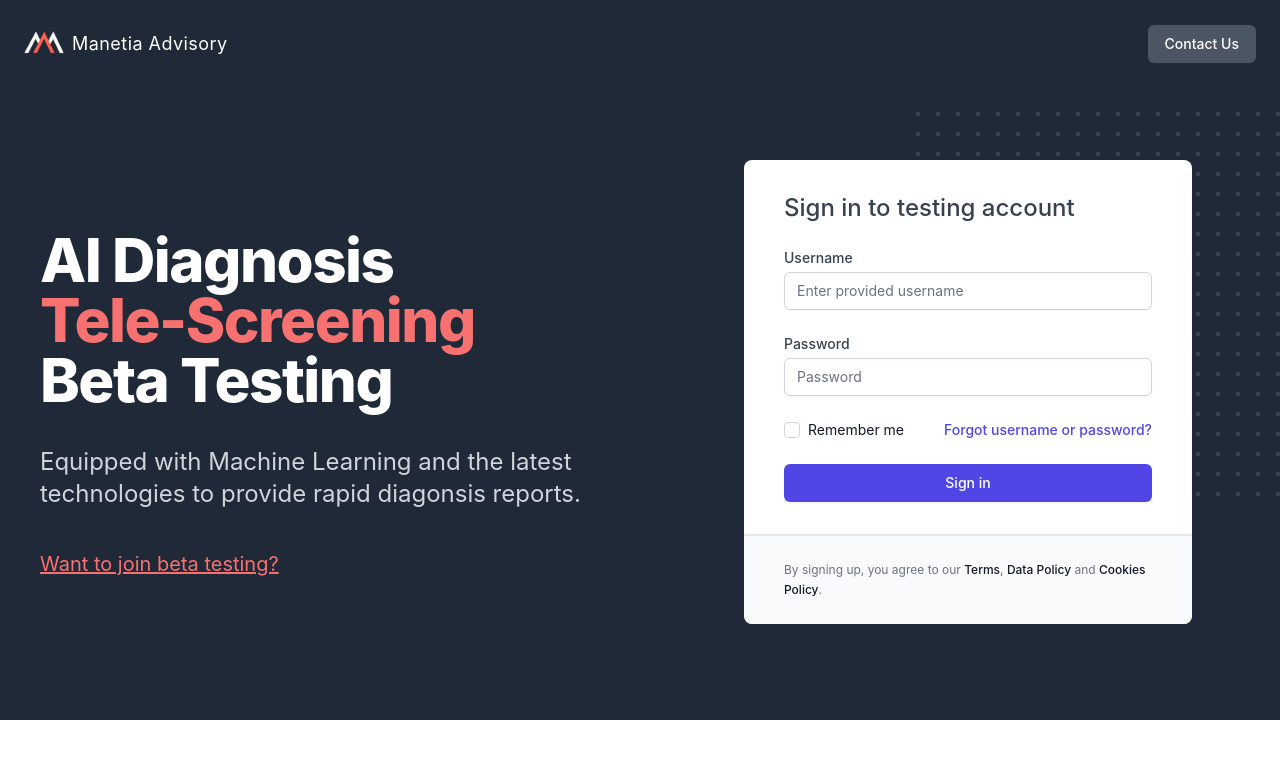
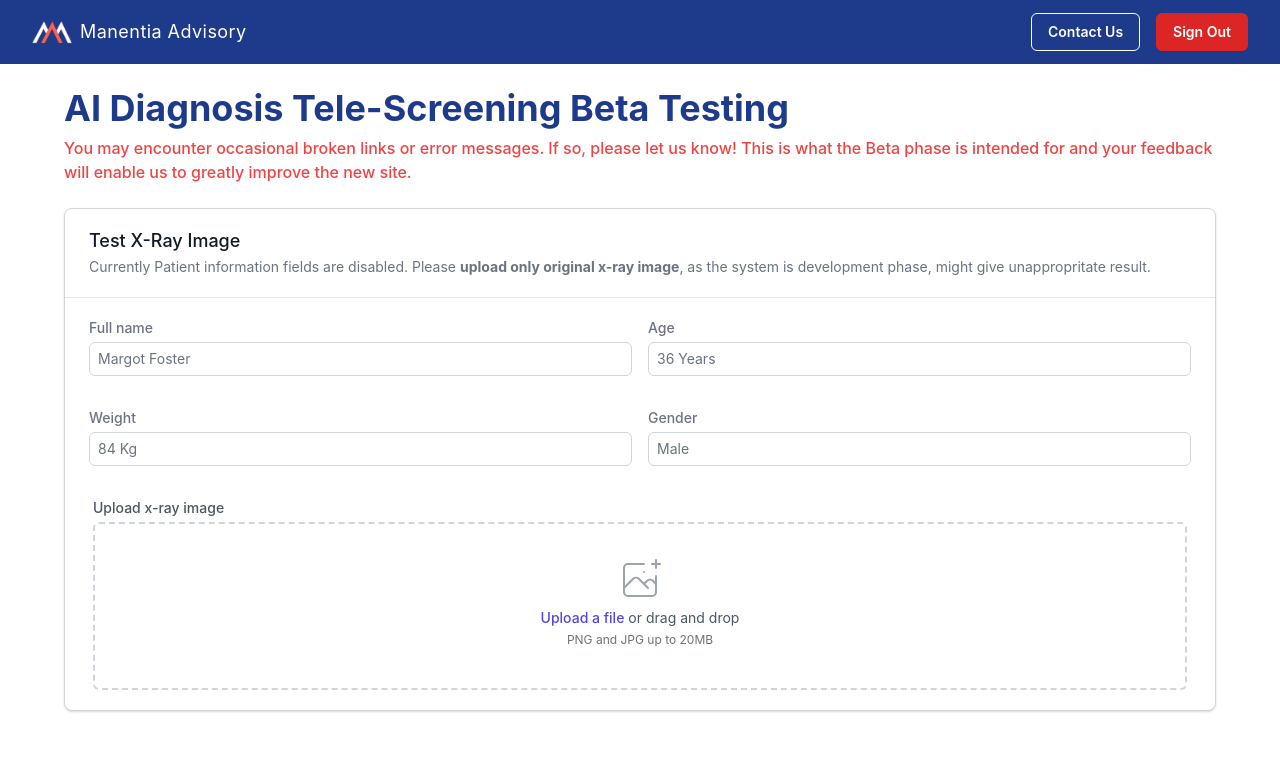
Before and after one commit to Manentia-Advisory/Tele-Screening, a React (Create React App) app: page /app in a window 1280 px wide. Shown: the top 758 px of the page. Built offline with nearby package versions, Linux system fonts and the light colour scheme.

Commit message:
created image upload page and set up Router

```diff
--- a/package.json
+++ b/package.json
@@ -14,6 +14,7 @@
     "postcss": "^7",
     "react": "^17.0.2",
     "react-dom": "^17.0.2",
+    "react-router-dom": "^5.3.0",
     "react-scripts": "4.0.3",
     "tailwindcss": "npm:@tailwindcss/postcss7-compat",
     "web-vitals": "^1.0.1"
--- a/src/App.js
+++ b/src/App.js
@@ -1,10 +1,16 @@
-import Example from "./pages/sign-in-page.component";
+import { Route, Switch } from 'react-router-dom';
+
+import ImageUploadPage from "./pages/image-upload-page.component";
+import SignUpPage from "./pages/sign-in-page.component";
 
 
 function App() {
   return (
-    <div className="">
-      <Example />
+    <div>
+      <Switch>
+        <Route exact path='/' component={SignUpPage}/>
+        <Route path="/app" component={ImageUploadPage}/>
+      </Switch>
     </div>
   );
 }
--- /dev/null
+++ b/src/components/heading.component.jsx
@@ -0,0 +1,10 @@
+export default function Heading() {
+  return (
+    <div className="sm:mx-10 p-6">
+        <h2 className="text-3xl sm:text-4xl font-bold leading-8 text-blue-900">AI Diagnosis Tele-Screening Beta Testing</h2>
+          <div className="mt-2 flex items-center text-sm sm:text-base font-medium text-red-500">
+            You may encounter occasional broken links or error messages. If so, please let us know! This is what the Beta phase is intended for and your feedback will enable us to greatly improve the new site.
+          </div>
+    </div>
+  )
+}
--- /dev/null
+++ b/src/components/image-upload.component.jsx
@@ -0,0 +1,77 @@
+import React from 'react'
+
+class ImageUplaod extends React.Component {
+    constructor(props) {
+        super(props);
+
+        this.state = {
+        image: ''
+        }
+    }
+
+    render() {
+        return (
+            <div className="mx-6 sm:mx-16 mb-8 bg-white shadow overflow-hidden rounded-lg border border-gray-300">
+                <div className="px-4 py-5 sm:px-6">
+                    <h3 className="text-lg leading-6 font-medium text-gray-900">Test X-Ray Image</h3>
+                    <p className="mt-1 text-sm text-gray-500">Currently Patient information fields are disabled. Please <span className="font-bold">upload only original x-ray image</span>, as the system is development phase, might give unappropritate result.</p>
+                </div>
+                <div className="border-t border-gray-200 px-4 py-5 sm:px-6">
+                    <dl className="grid gap-x-4 gap-y-8 grid-cols-2">
+                        <div className="col-span-1">
+                            <dt className="text-sm font-medium text-gray-500">Full name</dt>
+                            <dd className="mt-1 text-sm text-gray-500 py-1.5 px-2 border border-gray-300 rounded-md select-none">Margot Foster</dd>
+                        </div>
+                        <div className="col-span-1">
+                            <dt className="text-sm font-medium text-gray-500">Age</dt>
+                            <dd className="mt-1 text-sm text-gray-500 py-1.5 px-2 border border-gray-300 rounded-md select-none">36 Years</dd>
+                        </div>
+                        <div className="col-span-1">
+                            <dt className="text-sm font-medium text-gray-500">Weight</dt>
+                            <dd className="mt-1 text-sm text-gray-500 py-1.5 px-2 border border-gray-300 rounded-md select-none">84 Kg</dd>
+                        </div>
+                        <div className="col-span-1">
+                            <dt className="text-sm font-medium text-gray-500">Gender</dt>
+                            <dd className="mt-1 text-sm text-gray-500 py-1.5 px-2 border border-gray-300 rounded-md select-none">Male</dd>
+                        </div>
+                        <div className="col-span-2">
+                            <div className="mx-1">
+                                <label className="block text-sm font-medium text-gray-600">Upload x-ray image</label>
+                                <div className="mt-1 flex justify-center px-6 pt-8 pb-10 border-2 border-gray-300 border-dashed rounded-md">
+                                <div className="space-y-1 text-center">
+                                    <svg
+                                    className="mx-auto h-12 w-12 text-gray-400"
+                                    stroke="currentColor"
+                                    fill="none"
+                                    viewBox="0 0 48 48"
+                                    aria-hidden="true"
+                                    >
+                                    <path
+                                        d="M28 8H12a4 4 0 00-4 4v20m32-12v8m0 0v8a4 4 0 01-4 4H12a4 4 0 01-4-4v-4m32-4l-3.172-3.172a4 4 0 00-5.656 0L28 28M8 32l9.172-9.172a4 4 0 015.656 0L28 28m0 0l4 4m4-24h8m-4-4v8m-12 4h.02"
+                                        strokeWidth={2}
+                                        strokeLinecap="round"
+                                        strokeLinejoin="round"
+                                    />
+                                    </svg>
+                                    <div className="flex text-sm text-gray-600">
+                                        <label htmlFor="file-upload"
+                                            className="relative cursor-pointer bg-white rounded-md font-medium text-indigo-600 hover:text-indigo-500 focus-within:outline-none focus-within:ring-2 focus-within:ring-offset-2 focus-within:ring-indigo-500">
+                                            <span>Upload a file</span>
+                                            <input id="file-upload" name="file-upload" type="file" className="sr-only" />
+                                        </label>
+                                        <p className="pl-1">or drag and drop</p>
+                                    </div>
+                                    <p className="text-xs text-gray-500">PNG and JPG up to 20MB</p>
+                                </div>
+                                </div>
+                            </div>
+                        </div>
+                    </dl>
+                </div>
+            </div>
+
+        )
+    }
+}
+
+export default ImageUplaod
--- /dev/null
+++ b/src/components/navbar.component.jsx
@@ -0,0 +1,87 @@
+import { Link } from 'react-router-dom'
+
+import { Disclosure } from '@headlessui/react'
+import { MenuIcon, XIcon} from '@heroicons/react/outline'
+
+import Logo from '../assets/logo.png'
+
+const userNavigation = [
+  { name: 'Contact Us', href: '/' },
+  { name: 'Sign Out', href: '/' },
+]
+
+export default function NavBar() {
+  return (
+    <Disclosure as="nav" className="bg-blue-900">
+      {({ open }) => (
+        <>
+          <div className="max-w-7xl mx-auto px-4 sm:px-6 lg:px-8">
+            <div className="flex justify-between h-16">
+              <div className="flex">
+                  <div className="flex-shrink-0 flex items-center">
+                  <img
+                    className="block mt-1 h-10 w-auto"
+                    src={Logo}
+                    alt="Manentia Advisory"
+                  />
+                  <span className="text-white text-lg ml-2 tracking-wide subpixel-antialiased">Manentia Advisory</span>
+                </div>
+              </div>
+              <div className="flex items-center">
+                <div className="flex-shrink-0 hidden md:block">
+                  <button
+                    type="button"
+                    className="relative inline-flex items-center px-4 py-2 border border-white shadow-sm text-sm font-semibold rounded-md text-white hover:text-blue-900 hover:bg-gray-200 focus:outline-none focus:ring-2 focus:ring-offset-2 focus:ring-offset-gray-800 focus:ring-indigo-500"
+                  >
+                    <span>Contact Us</span>
+
+                  </button>
+                </div>
+
+                <div className="hidden md:ml-4 md:flex-shrink-0 md:flex md:items-center">
+                <div className="flex-shrink-0 hidden md:block">
+                  <Link to='/'>
+                    <button type="button"
+                      className="relative inline-flex items-center px-4 py-2 border border-transparent shadow-sm text-sm font-semibold rounded-md text-white bg-red-600 hover:bg-red-700 focus:outline-none focus:ring-2 focus:ring-offset-2 focus:ring-offset-gray-800 focus:ring-indigo-500">
+                      <span>Sign Out</span>
+                    </button>
+                  </Link>
+                </div>
+                </div>
+
+                <div className="ml-2 -mr-2 flex items-center md:hidden">
+                  {/* Mobile menu button */}
+                  <Disclosure.Button className="inline-flex items-center justify-center p-2 rounded-md text-white hover:text-blue-900 hover:bg-white focus:outline-none focus:ring-2 focus:ring-inset focus:ring-white">
+                    <span className="sr-only">Open main menu</span>
+                    {open ? (
+                      <XIcon className="block h-6 w-6" aria-hidden="true" />
+                    ) : (
+                      <MenuIcon className="block h-6 w-6" aria-hidden="true" />
+                    )}
+                  </Disclosure.Button>
+                </div>
+
+              </div>
+            </div>
+          </div>
+
+          <Disclosure.Panel className="md:hidden">
+            <div className="pb-3 border-t border-white">
+              <div className="mt-3 px-2 space-y-1 sm:px-3">
+                {userNavigation.map((item) => (
+                  <a
+                    key={item.name}
+                    href={item.href}
+                    className="block px-3 py-2 rounded-md text-base font-medium text-white hover:text-blue-900 hover:bg-white"
+                  >
+                    {item.name}
+                  </a>
+                ))}
+              </div>
+            </div>
+          </Disclosure.Panel>
+        </>
+      )}
+    </Disclosure>
+  )
+}
--- a/src/components/sign-in.component.jsx
+++ b/src/components/sign-in.component.jsx
@@ -1,4 +1,5 @@
 import React from 'react'
+import { Link } from 'react-router-dom'
 
 class SignIn extends React.Component {
 
@@ -86,10 +87,12 @@ class SignIn extends React.Component {
                         </div>
 
                         <div>
+                          <Link to='/app'>
                             <button type="submit"
                                 className="w-full flex justify-center py-2 px-4 border border-transparent rounded-md shadow-sm text-sm font-medium text-white bg-indigo-600 hover:bg-indigo-700 focus:outline-none focus:ring-2 focus:ring-offset-2 focus:ring-indigo-500">
                                 Sign in
                             </button>
+                          </Link>
                         </div>
                       </form>
                     </div>
--- a/src/index.js
+++ b/src/index.js
@@ -1,17 +1,14 @@
 import React from 'react';
 import ReactDOM from 'react-dom';
+
+import { BrowserRouter as Router } from 'react-router-dom'
+
 import './index.css';
 import App from './App';
-import reportWebVitals from './reportWebVitals';
 
 ReactDOM.render(
-  <React.StrictMode>
+  <Router>
     <App />
-  </React.StrictMode>,
+  </Router>,
   document.getElementById('root')
 );
-
-// If you want to start measuring performance in your app, pass a function
-// to log results (for example: reportWebVitals(console.log))
-// or send to an analytics endpoint. Learn more: https://bit.ly/CRA-vitals
-reportWebVitals();
--- /dev/null
+++ b/src/pages/image-upload-page.component.jsx
@@ -0,0 +1,15 @@
+import NavBar from "../components/navbar.component"
+import Heading from "../components/heading.component"
+import ImageUplaod from "../components/image-upload.component"
+
+const ImageUploadPage = () => {
+    return (
+        <>
+            <NavBar />
+            <Heading />
+            <ImageUplaod />
+        </>
+    )
+}
+
+export default ImageUploadPage
```
Also changed, not shown: src/assets/logo-dark.png (deleted), 1 other file (tests, documents, lock files or other folders).
